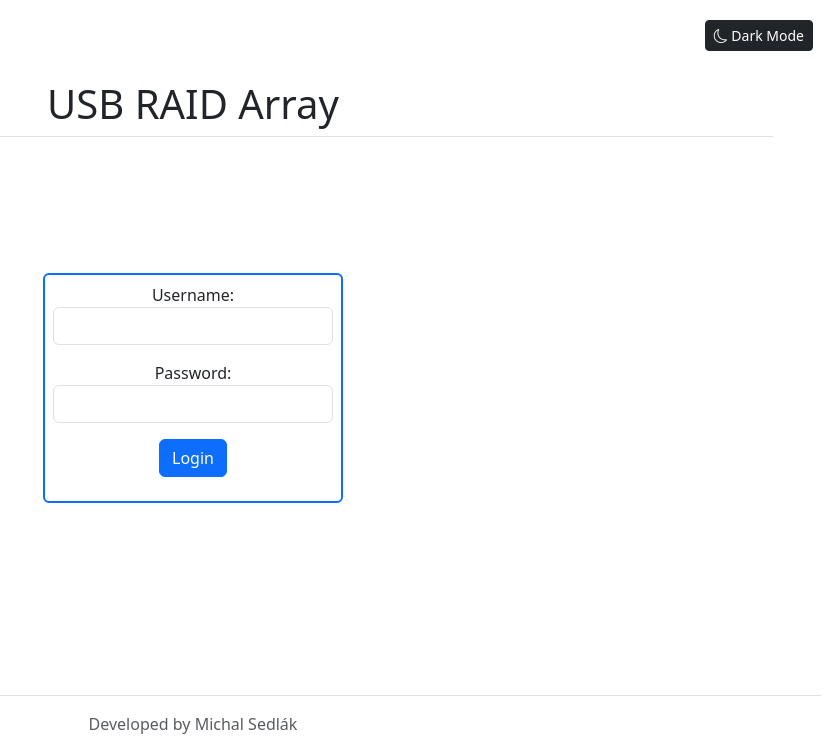
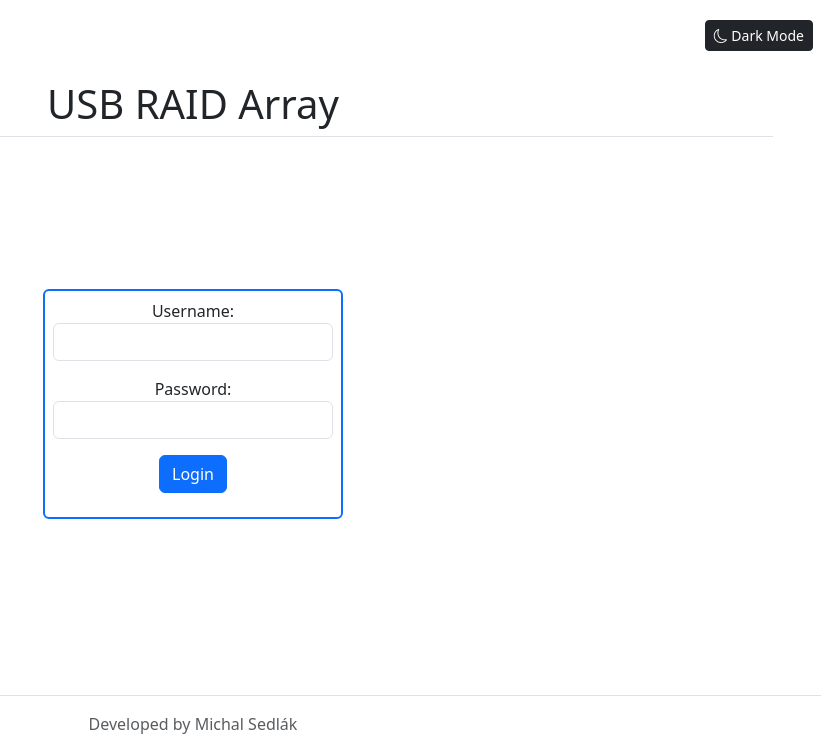
Before and after one commit to michalcz10/USB-RAID-pole, a PHP site: page / in a window 1280 px wide. Shown: the top 753 px of the page, without its empty margins (447-1280 px from the left). Run offline with PHP 8.4, Linux system fonts and the light colour scheme.

Commit message:
Minor visual fixes on main page

```diff
--- a/Web/index.php
+++ b/Web/index.php
@@ -86,7 +86,7 @@ if (empty($_SESSION)) {
     </header>
 
     <main>
-        <section class="row">
+        <section class="row m-3">
             <article class="col border border-2 border-primary rounded p-2 fixed">
                 <form action="content/login.php" method="post">
                     <div class="mb-3">
```
